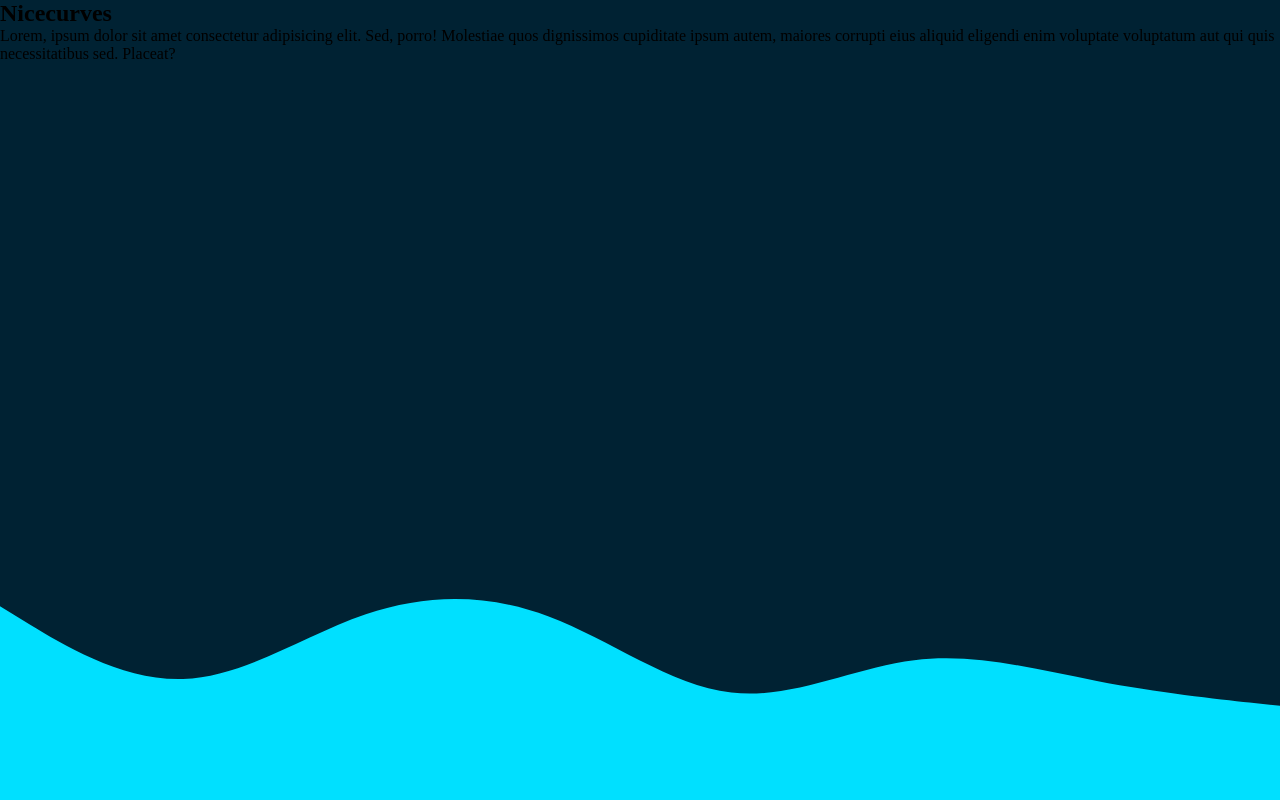
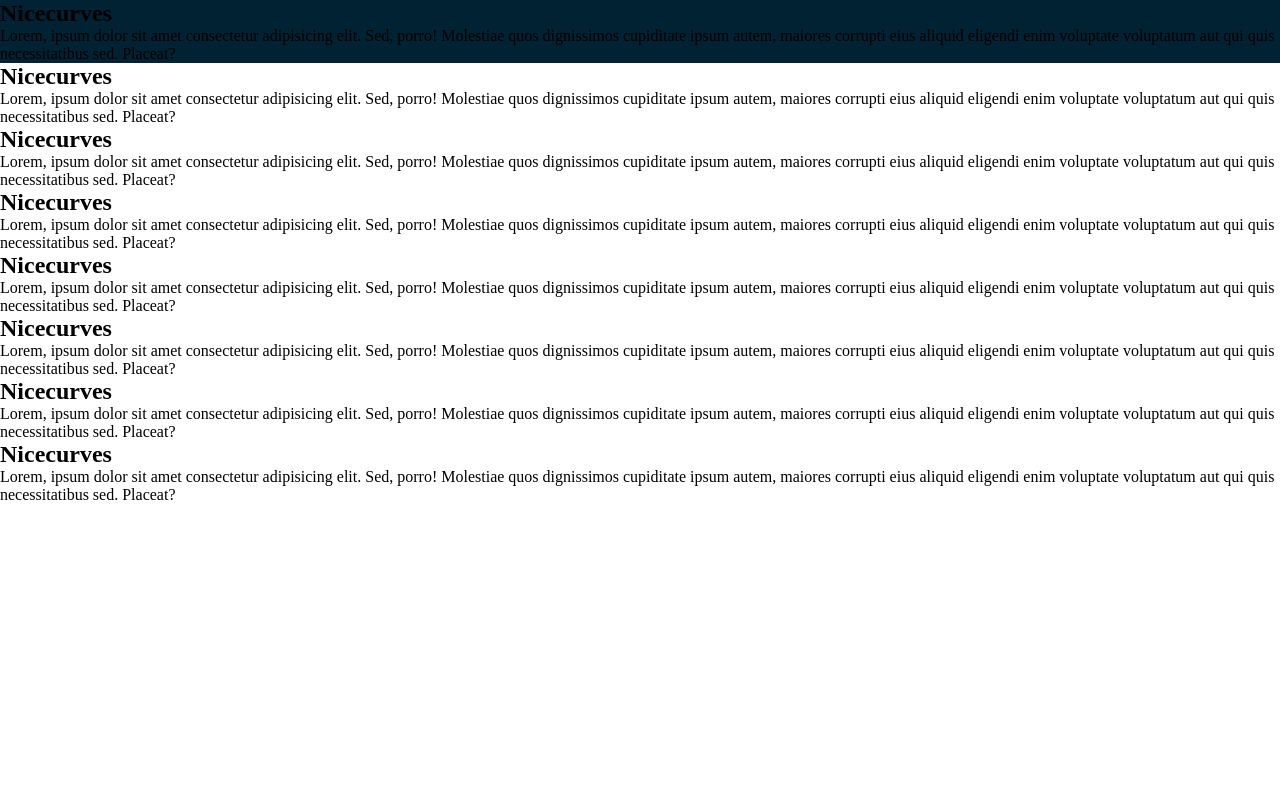
Before and after one commit to esmaelmoh/blog-mern-frontend, a React (Create React App) app: page / in a window 1280 px wide. Shown: the top 800 px of the page. Built offline with nearby package versions, Linux system fonts and the light colour scheme.

Commit message:
regular commit64

```diff
--- a/src/newjs.css
+++ b/src/newjs.css
@@ -1,6 +1,7 @@
 .newone{
+    overflow: hidden;
     width: 100vw;
-    height: 100vh;
+    /* height: 100vh; */
     background-image: url('../public/wave-haikei.svg');
     background-position: center;
     background-size: cover;
```
Also changed, not shown: 1 other file (tests, documents, lock files or other folders).
